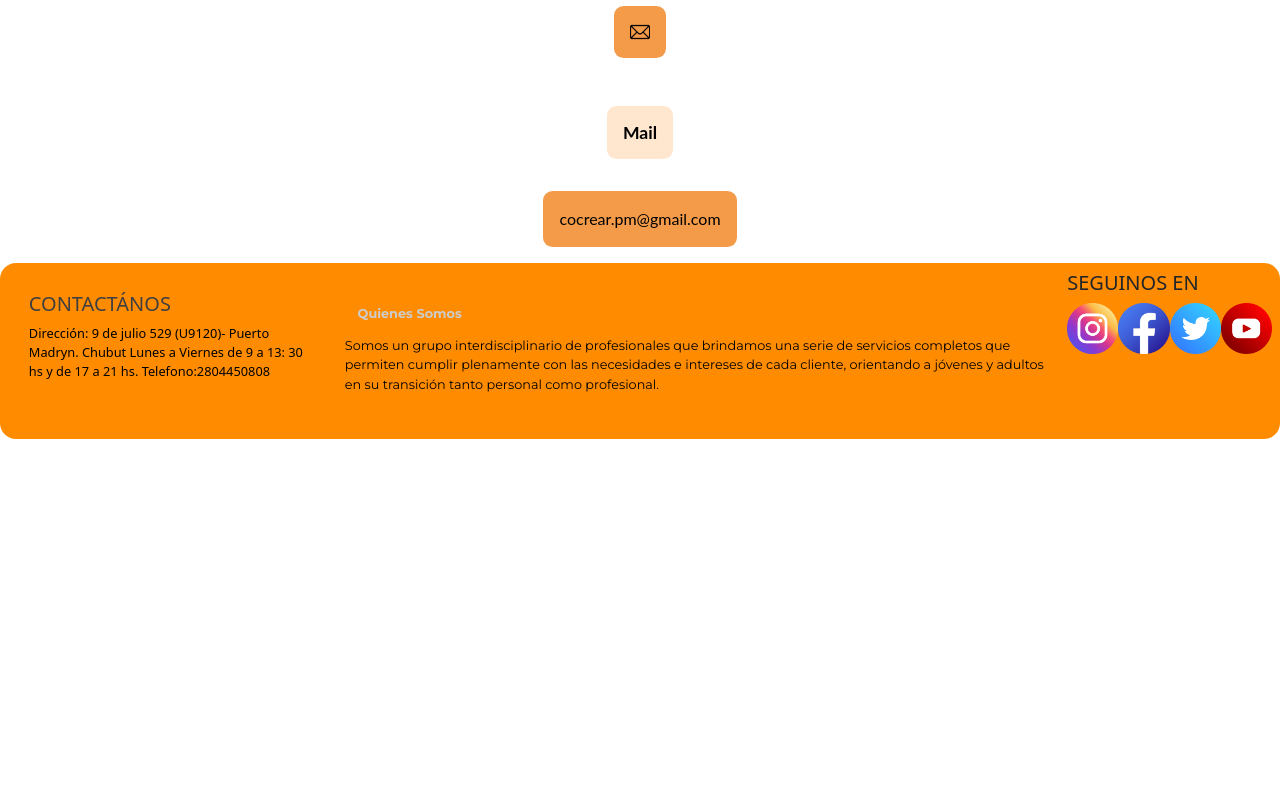
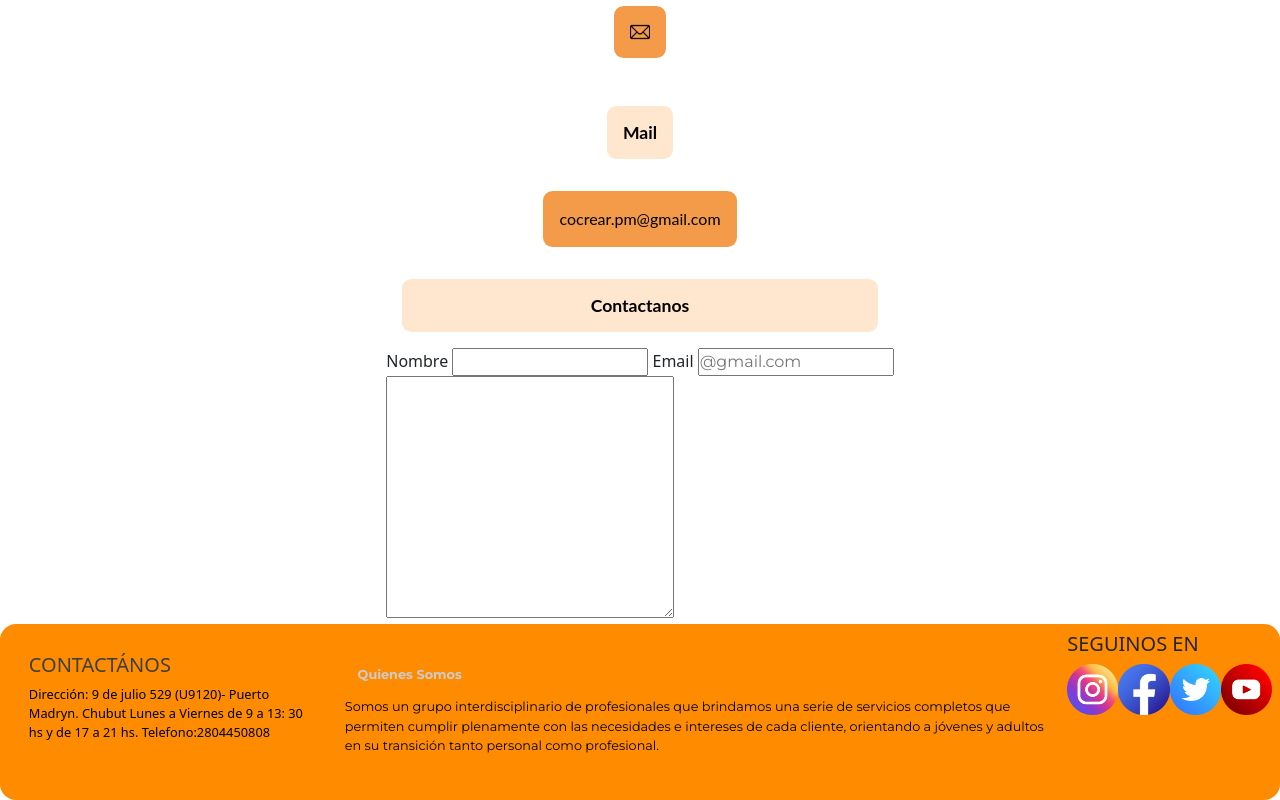
Before and after one commit to bettinaperez17/Proyecto-Cocrear, a website: page contacto.html in a window 1280 px wide. Shown: the part 1441-2241 px from the top of the page. Before the commit the page ends 1880 px from the top, so only its background shows below. Drawn offline with nearby package versions, Linux system fonts and the light colour scheme.

Commit message:
cambio-contacto

```diff
--- a/contacto.html
+++ b/contacto.html
@@ -101,6 +101,32 @@
 
         </section>
         <!--Formulario de contacto-->
+        <section>
+          <div class="containerDiez">
+            <form action="*/server/*" method="POST">
+              <h4>
+                Contactanos
+              </h4>
+              <label for="name">Nombre</label>
+              <input type="text" name="" id="name" name=""
+              required
+              >
+
+              <label for="">Email</label>
+              <input type="email" name="" id="" placeholder="@gmail.com" required>
+
+              <fieldset>
+                <textarea name="mensaje" id="" cols="30" rows="10"></textarea>
+              </fieldset>
+
+
+
+
+            </form>
+
+
+          </div>
+        </section>
 
     </main>
 
```
